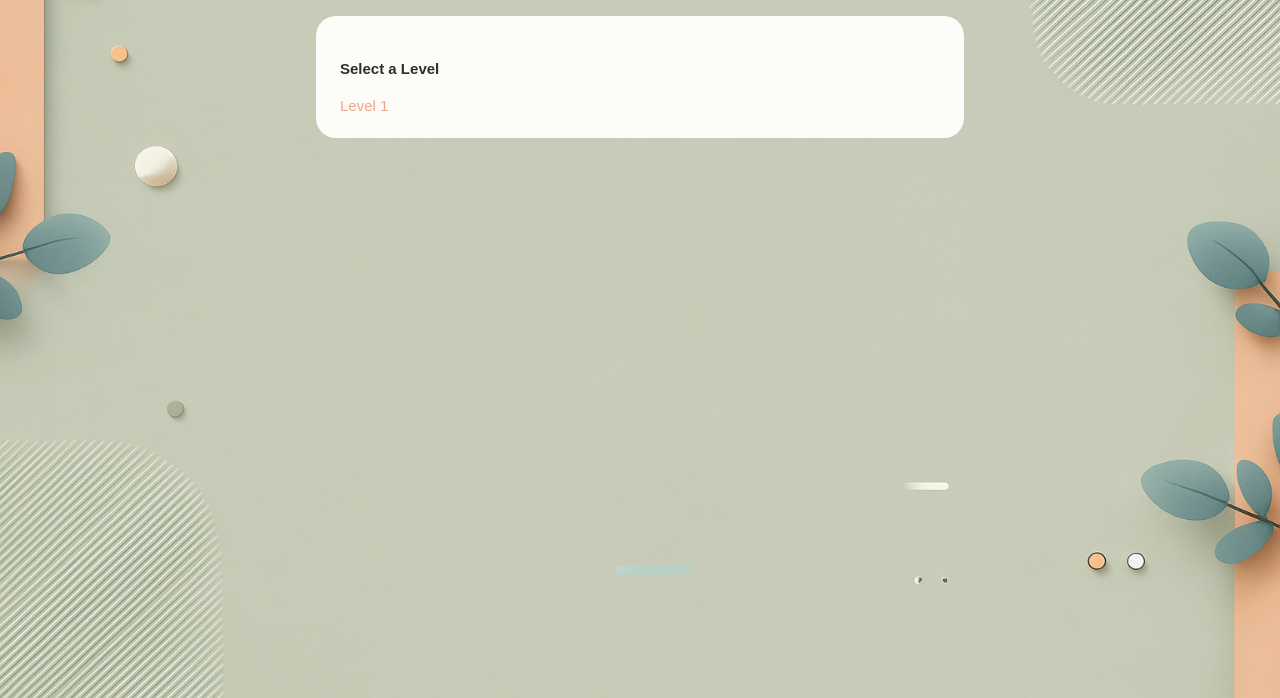
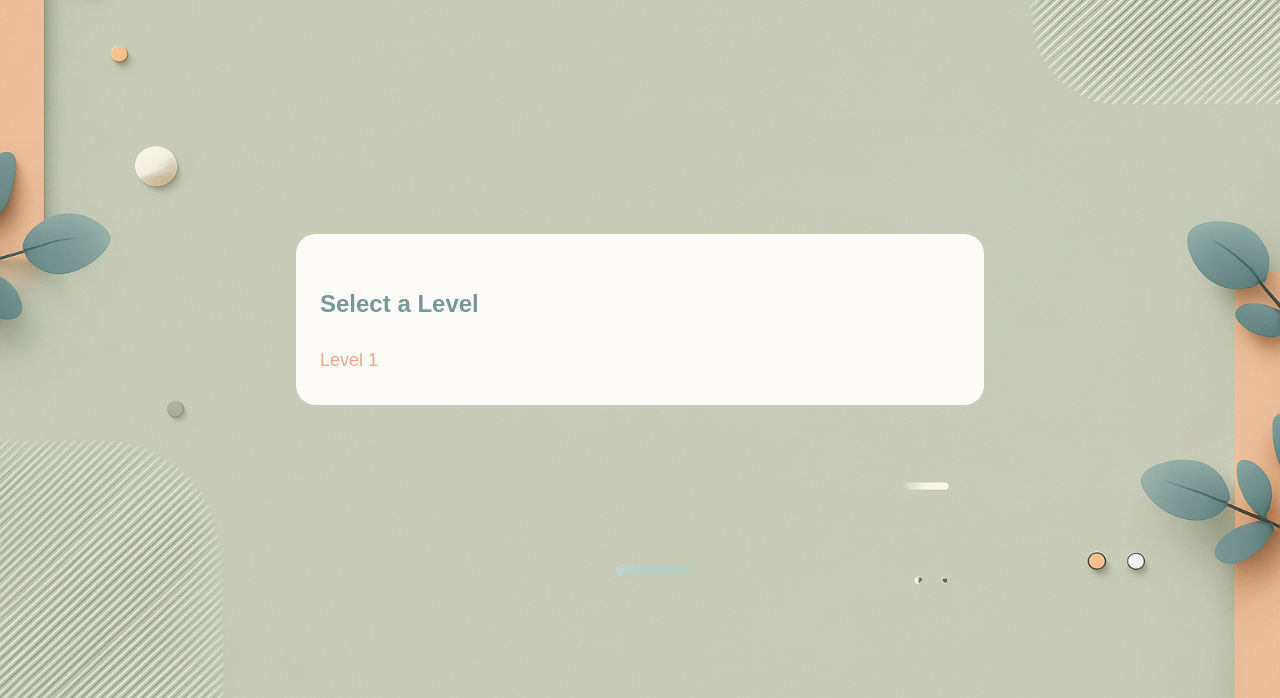
Before and after one commit to Yameen-Shaikh/LearningManagementSystem, a Django app: page /subject/1/ in a window 1280 px wide. Shown: the part 102-800 px from the top of the page. Run offline with Django 5.2, Linux system fonts and the light colour scheme; a user stored in the database is signed in; tables that the repository leaves empty hold one stand-in row (values such as "Sample post").

Commit message:
Levels page modified

```diff
--- a/static/css/style.css
+++ b/static/css/style.css
@@ -94,12 +94,18 @@ a:hover {
 .card {
   background-color: var(--surface-panels-1);
   padding: 24px;
-  margin: 16px auto;
   border-radius: 20px;
-  max-width: 600px;
+  width: 50vw;
+  min-width: 300px;
+  max-width: 700px; /* Add a max-width to avoid it being too large */
   position: relative;
   overflow: hidden;
   box-shadow: none;
+}
+
+.card .list-group {
+    display: flex;
+    flex-direction: column;
 }
 
 /* Wiggle animation remains same */
@@ -108,9 +114,22 @@ a:hover {
   50% { transform: rotate(2deg); }
 }
 
-.card-wiggle:hover,
 .subject-item-card:hover {
   animation: wiggle 0.5s ease-in-out;
+}
+
+.wiggle-on-load {
+    animation: wiggle 0.5s ease-in-out;
+}
+
+.wiggle-on-load .list-group-item {
+  margin-bottom: 10px;
+  font-size: 18px;
+}
+
+.wiggle-on-load h4 {
+  font-size: 24px;
+  color: var(--accent-2);
 }
 
 .subject-card {
@@ -200,7 +219,7 @@ hr {
   padding: 10px;
   padding-right: 60px;
   max-width: 1200px; /* Adjust as needed */
-  margin: 0 auto;
+  margin: 50px auto 0;
 }
 
 .subject-item-card {
@@ -231,3 +250,10 @@ hr {
 .subject-list-background {
   background-image: url("../images/Background-image.png");
 }
+
+.center-card-container {
+  display: flex;
+  justify-content: center;
+  align-items: center;
+  min-height: 80vh;
+}
--- a/templates/base.html
+++ b/templates/base.html
@@ -36,6 +36,6 @@
             {% endblock %}
         </div>
     </main>
-
+    {% block extra_js %}{% endblock %}
 </body>
 </html>
--- a/templates/chapter_list.html
+++ b/templates/chapter_list.html
@@ -1,7 +1,8 @@
 {% extends 'base.html' %}
 
 {% block content %}
-  <div class="card card-wiggle">
+<div class="center-card-container">
+  <div class="card">
     <h2>{{ subject.name }} - Level {{ level }}</h2>
     <h4>Chapters</h4>
     {% if chapters %}
@@ -16,4 +17,5 @@
       <p>No chapters found for this level.</p>
     {% endif %}
   </div>
+</div>
 {% endblock %}
--- a/templates/level_select.html
+++ b/templates/level_select.html
@@ -5,7 +5,8 @@
 {% endblock %}
 
 {% block content %}
-  <div class="card card-wiggle">
+<div class="center-card-container">
+  <div class="card wiggle-on-load">
     <h4>Select a Level</h4>
     {% if levels %}
       <div class="list-group">
@@ -19,4 +20,5 @@
       <p>No levels found for this subject.</p>
     {% endif %}
   </div>
+</div>
 {% endblock %}
```
Also changed, not shown: gemini.md (+7 -4 lines), templates/topic_list.html (+27 -4 lines).
